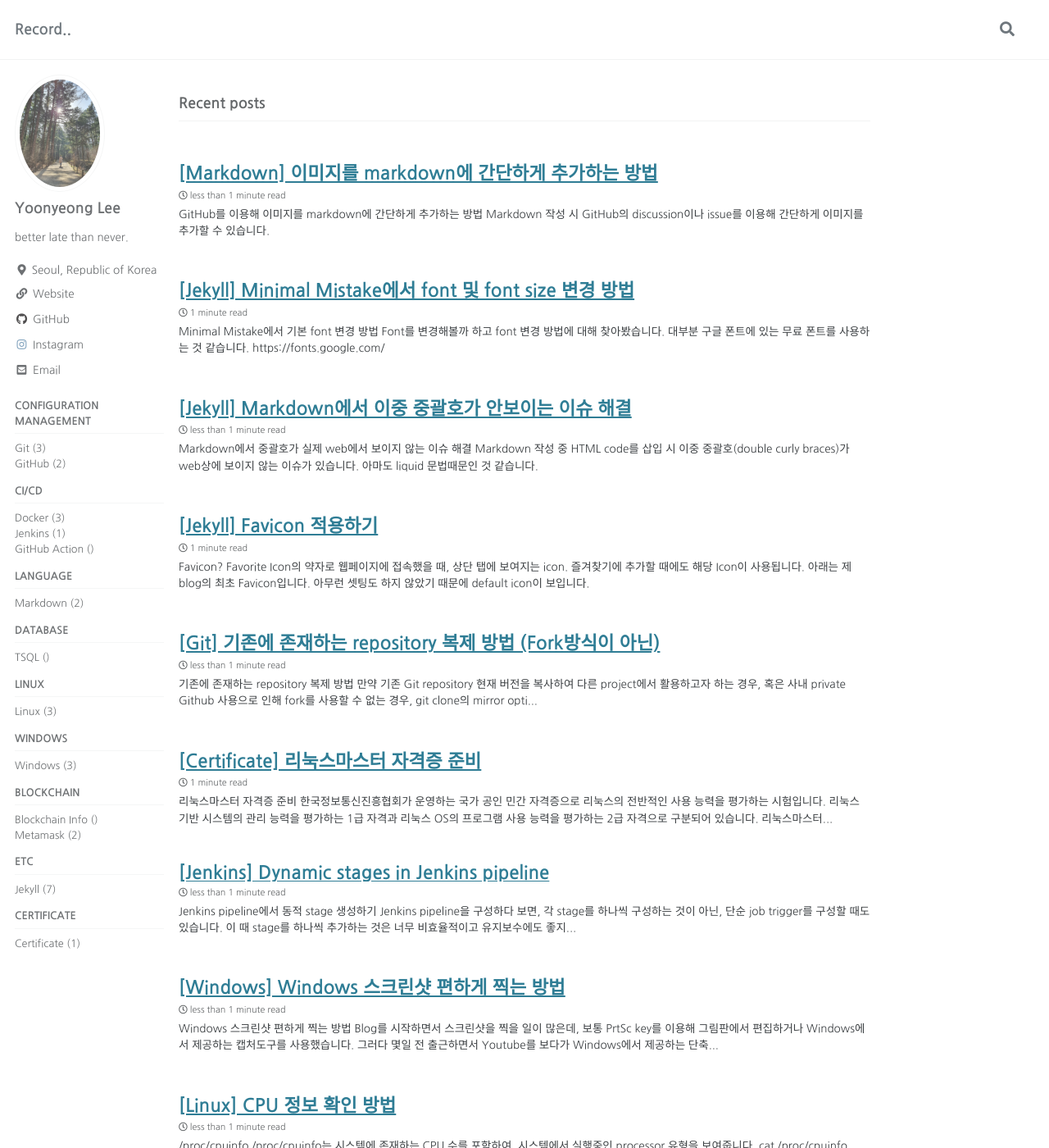
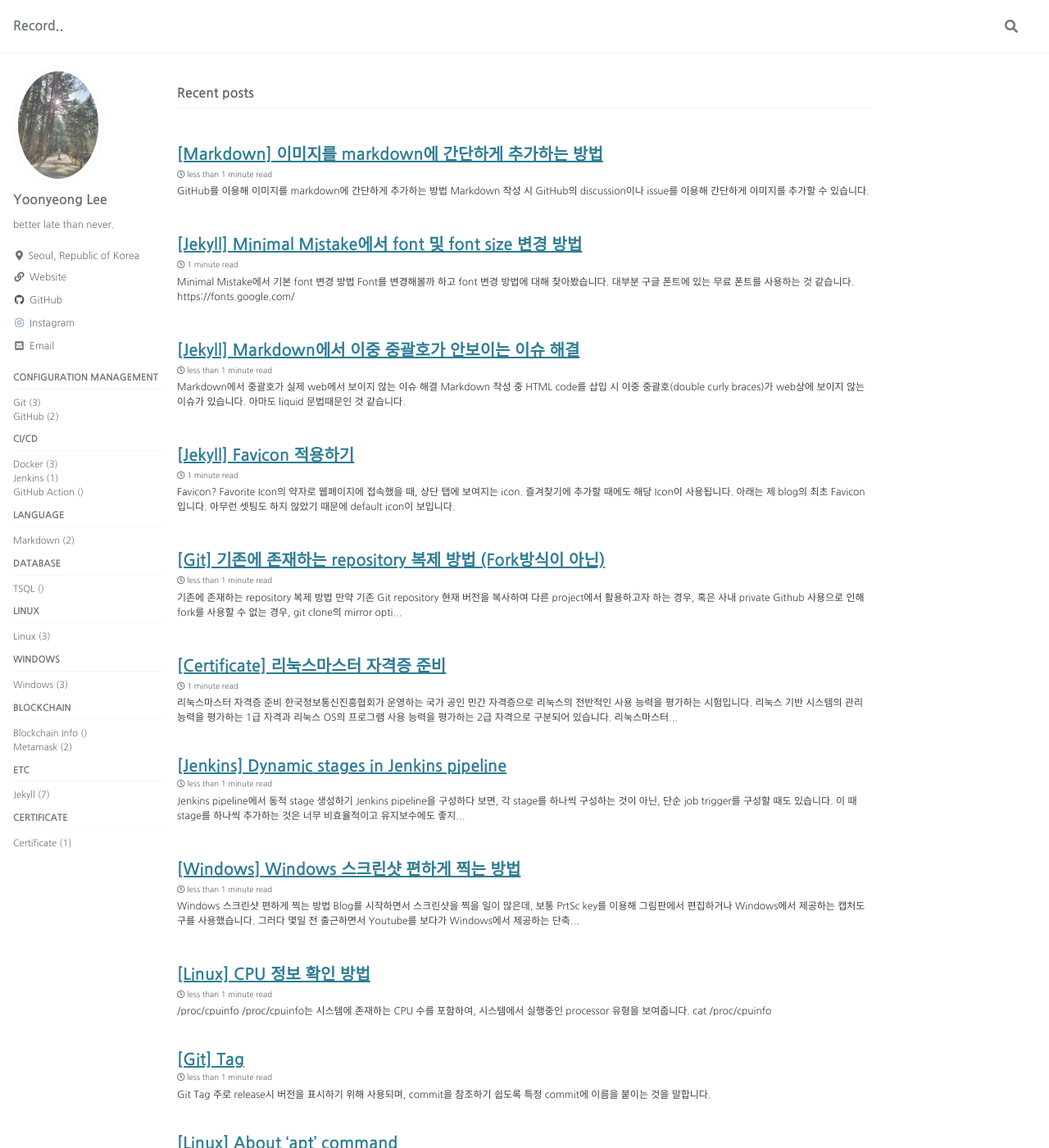
Before and after one commit to ynlee1/ynlee1.github.io, a Jekyll site: the page built from index.html, in a window 1280 px wide and 1400 px high. Shown: the whole window at 82% size. Built offline with Jekyll 4.4.1, drawn with Linux system fonts in a browser that asks for light colours; cached includes are drawn as plain includes; the list of posts is cut into pages by our own code.

Commit message:
[fix] change font size

```diff
--- a/_sass/minimal-mistakes/_reset.scss
+++ b/_sass/minimal-mistakes/_reset.scss
@@ -8,18 +8,18 @@ html {
   /* apply a natural box layout model to all elements */
   box-sizing: border-box;
   background-color: $background-color;
-  font-size: 14px;
+  font-size: 12px;
 
   @include breakpoint($medium) {
-    font-size: 14px;  // default 18px
+    font-size: 12px;  // default 18px
   }
 
   @include breakpoint($large) {
-    font-size: 16px;  // default 20px
+    font-size: 14px;  // default 20px
   }
 
   @include breakpoint($x-large) {
-    font-size: 18px;  // default 22px
+    font-size: 16px;  // default 22px
   }
 
   -webkit-text-size-adjust: 100%;
```
